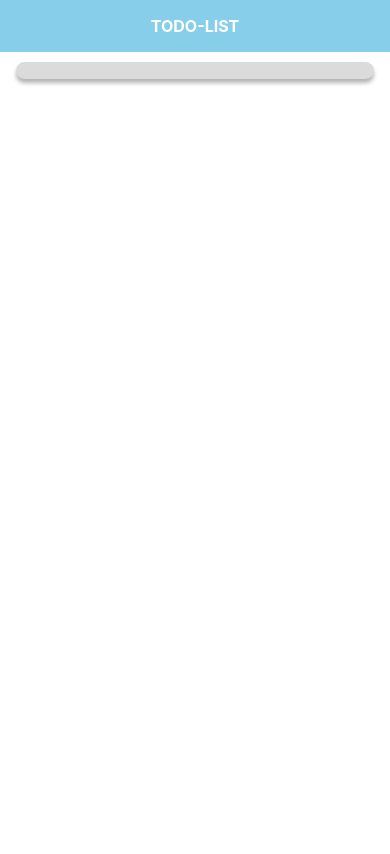
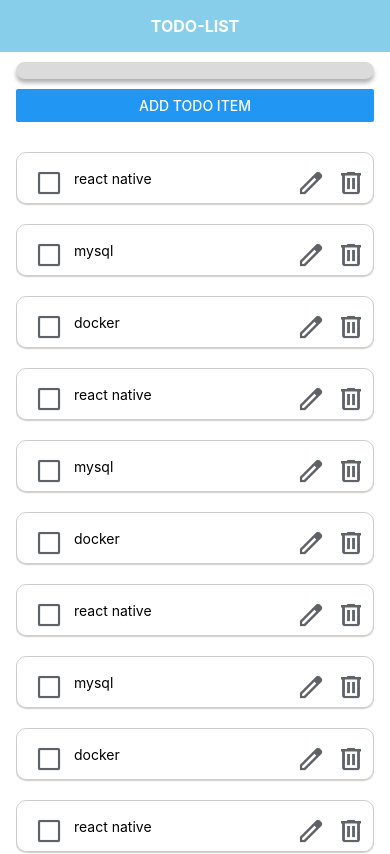
Before and after one commit to chloeyeo/2024ReactNative, a React Native app: screen / in a window 390 px wide. Shown: the top 854 px of the page. Built offline with nearby package versions, Linux system fonts and the light colour scheme.

Commit message:
item list inside scroll view

```diff
--- a/App.tsx
+++ b/App.tsx
@@ -1,23 +1,38 @@
-import {StyleSheet, Text, View} from 'react-native';
-import React from 'react';
-// import IconButton from './page/components/IconButton';
-// import Icons from './page/components/Icons';
+import {StyleSheet, Text, View, Button, ScrollView} from 'react-native';
+import React, {useState} from 'react';
 import Input from './page/components/Input';
+import Task from './page/components/Task';
 
 const App = () => {
+  const initialList = [
+    {id: '1', text: 'react native', completed: false},
+    {id: '2', text: 'mysql', completed: true},
+    {id: '3', text: 'docker', completed: false},
+  ];
+  const [todoList, setTodoList] = useState(initialList);
+
   const onChangeText = (text: String) => {
-    console.log(text);
+    // console.log(text);
+  };
+  const addTodoItem = () => {
+    alert('add');
   };
   return (
     <View>
       <Text style={styles.title}>TODO-LIST</Text>
-      <View style={{paddingHorizontal: 16, marginTop: 10}}>
+      <View style={{paddingHorizontal: 16, marginTop: 10, gap: 10}}>
         <Input onChangeText={onChangeText} />
+        <Button title="add todo item" onPress={addTodoItem} />
+        <ScrollView>
+          <Task data={todoList} />
+          <Task data={todoList} />
+          <Task data={todoList} />
+          <Task data={todoList} />
+          <Task data={todoList} />
+          <Task data={todoList} />
+          <Task data={todoList} />
+        </ScrollView>
       </View>
-      {/* <IconButton icon={Icons.delete} onPress={() => alert('delete')} />
-      <IconButton icon={Icons.edit} onPress={() => alert('edit')} />
-      <IconButton icon={Icons.checked} onPress={() => alert('checked')} />
-      <IconButton icon={Icons.notChecked} onPress={() => alert('notChecked')} /> */}
     </View>
   );
 };
--- a/page/components/Input.js
+++ b/page/components/Input.js
@@ -7,7 +7,12 @@ const Input = ({onChangeText}) => {
   };
   return (
     <>
-      <TextInput style={styles.input} onChangeText={onChangeInput} />
+      <TextInput
+        style={styles.input}
+        onChangeText={onChangeInput}
+        maxLength={30}
+        autoCapitalize="none"
+      />
     </>
   );
 };
--- /dev/null
+++ b/page/components/Task.js
@@ -0,0 +1,50 @@
+import {StyleSheet, Text, View} from 'react-native';
+import React from 'react';
+import IconButton from '../../page/components/IconButton';
+import Icons from '../../page/components/Icons';
+
+const Task = ({data}) => {
+  return (
+    <View style={{gap: 20, marginTop: 20}}>
+      {data.map((item, index) => {
+        return (
+          <View style={styles.container} key={`listItem-${index}`}>
+            {/* <IconButton icon={Icons.checked} onPress={() => alert('checked')} /> */}
+            <IconButton
+              icon={Icons.notChecked}
+              onPress={() => alert('notChecked')}
+            />
+            <Text style={{flex: 1, marginLeft: 10}}>{item.text}</Text>
+            <IconButton icon={Icons.edit} onPress={() => alert('edit')} />
+            <IconButton icon={Icons.delete} onPress={() => alert('delete')} />
+          </View>
+        );
+      })}
+    </View>
+  );
+};
+
+export default Task;
+
+const styles = StyleSheet.create({
+  container: {
+    flexDirection: 'row',
+    alignItems: 'center',
+    justifyContent: 'center',
+    borderColor: '#ccc',
+    borderWidth: 1,
+    borderRadius: 10,
+    paddingHorizontal: 7,
+    paddingVertical: 5,
+    backgroundColor: 'white',
+    shadowColor: '#000',
+    shadowOffset: {
+      width: 0,
+      height: 1,
+    },
+    shadowOpacity: 0.2,
+    shadowRadius: 1.41,
+
+    elevation: 2,
+  },
+});
```
